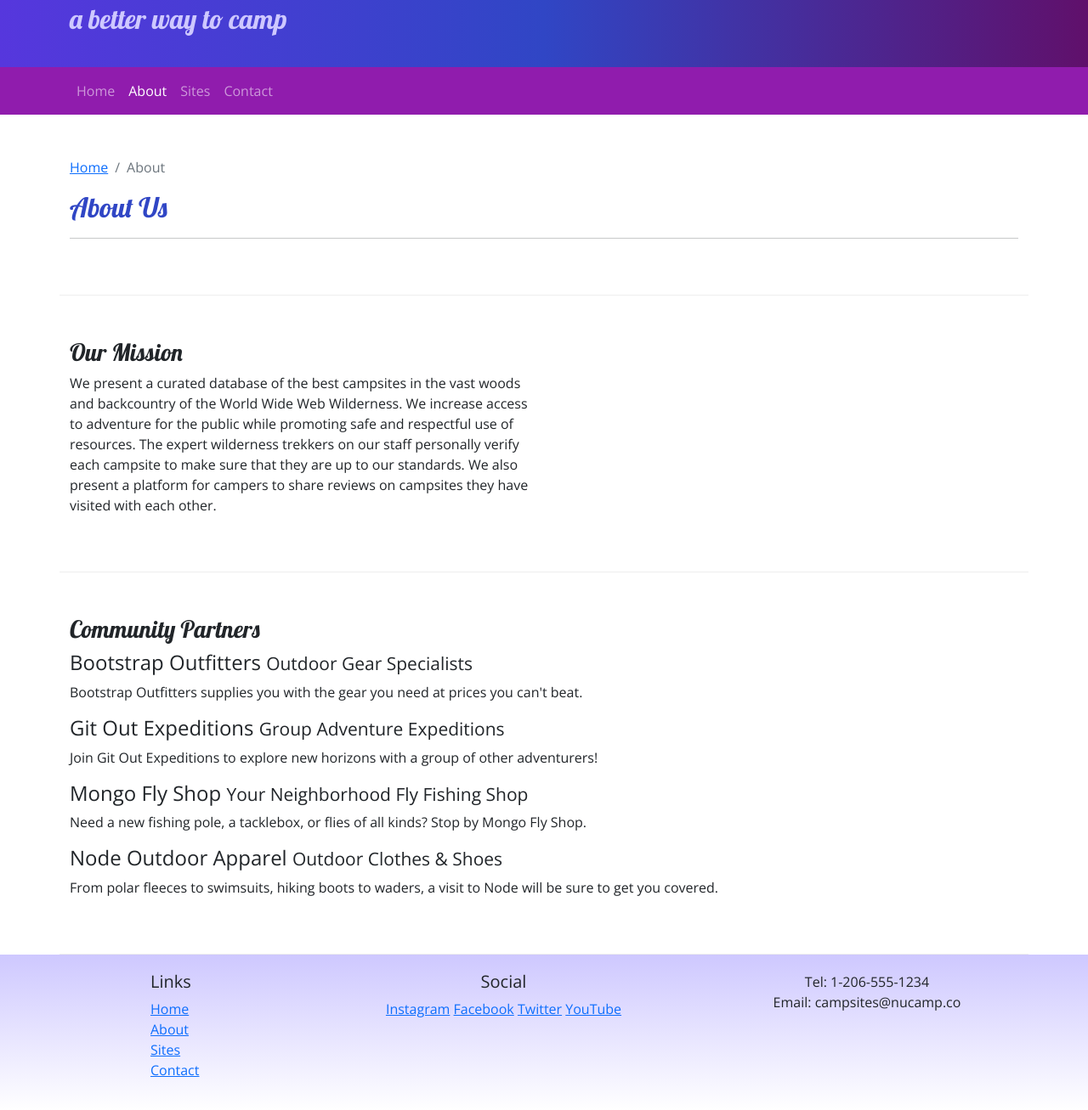
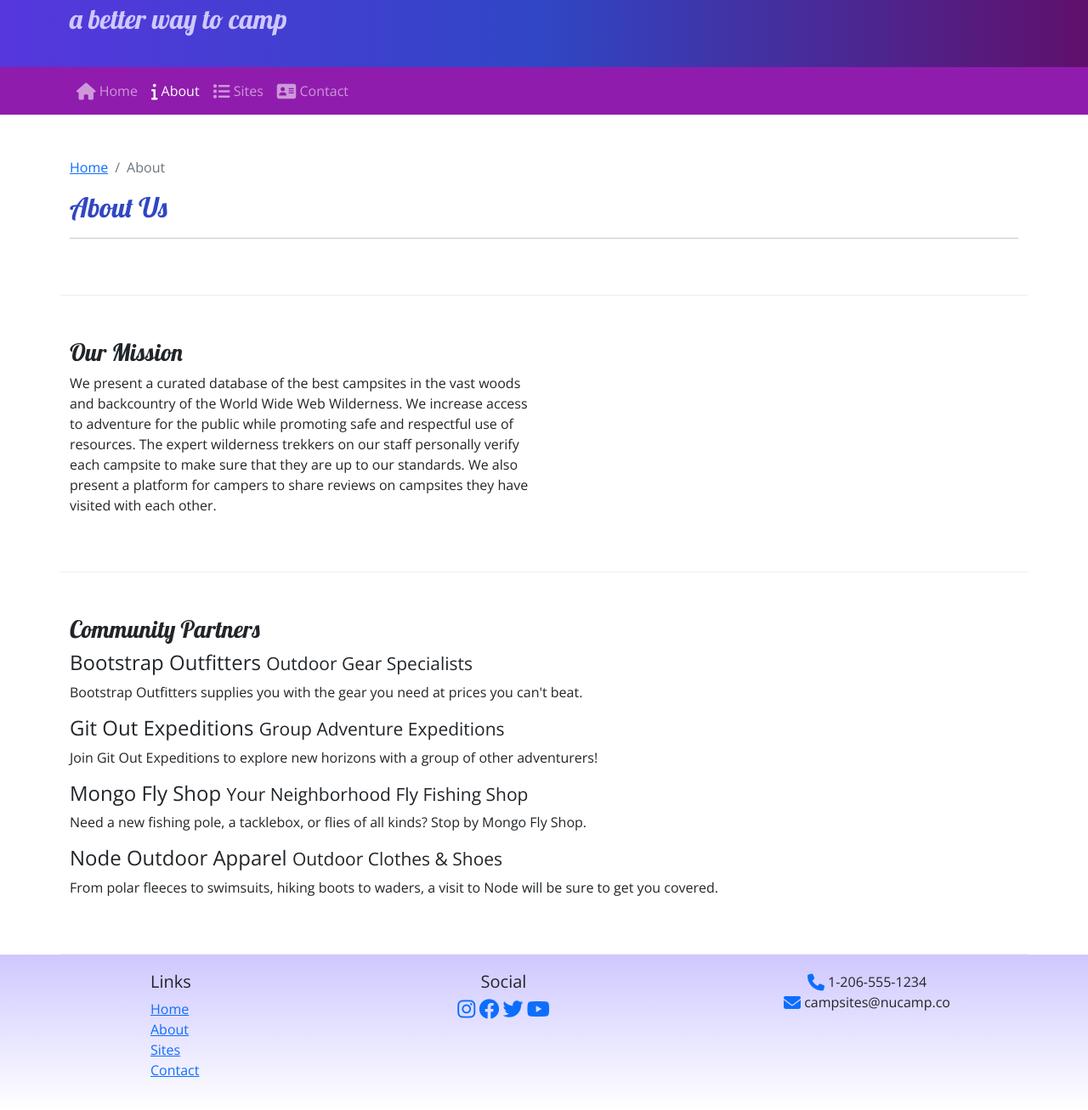
Before and after one commit to st3adyp1ck/nucampsite, a plain HTML site: page aboutus.html in a window 1280 px wide. Shown: the part 83-1390 px from the top of the page at 85% size. Drawn offline with nearby package versions, Linux system fonts and the light colour scheme.

Commit message:
Icon Fonts

```diff
--- a/aboutus.html
+++ b/aboutus.html
@@ -6,6 +6,11 @@
     <meta name="viewport" content="width=device-width, initial-scale=1" />
     <link href="https://cdn.jsdelivr.net/npm/bootstrap@5.2.3/dist/css/bootstrap.min.css" rel="stylesheet"
         integrity="sha384-rbsA2VBKQhggwzxH7pPCaAqO46MgnOM80zW1RWuH61DGLwZJEdK2Kadq2F9CUG65" crossorigin="anonymous" />
+
+    <link rel="stylesheet" href="https://cdnjs.cloudflare.com/ajax/libs/font-awesome/6.2.1/css/all.min.css"
+        integrity="sha512-MV7K8+y+gLIBoVD59lQIYicR65iaqukzvf/nwasF0nqhPay5w/9lJmVM2hMDcnK1OnMGCdVK+iQrJ7lzPJQd1w=="
+        crossorigin="anonymous" referrerpolicy="no-referrer" />
+
 
 
     <link rel="stylesheet" href="https://fonts.googleapis.com/css?family=Lobster|Open+Sans" />
@@ -30,15 +35,21 @@
     <nav class="navbar navbar-expand-sm navbar-dark sticky-top">
         <div class="container">
 
-        <button class="navbar-toggler ms-auto" type="button" data-bs-toggle="collapse" data-bs-target="#nucampNavbar">
+            <button class="navbar-toggler ms-auto" type="button" data-bs-toggle="collapse"
+                data-bs-target="#nucampNavbar">
                 <span class="navbar-toggler-icon"></span>
             </button>
             <div class="collapse navbar-collapse" id="nucampNavbar">
                 <ul class="navbar-nav">
-                <li class="nav-item"><a class="nav-link" href="index.html">Home</a></li>
-                <li class="nav-item"><a class="nav-link active" href="aboutus.html">About</a></li>
-                <li class="nav-item"><a class="nav-link" href="#">Sites</a></li>
-                <li class="nav-item"><a class="nav-link" href="#">Contact</a></li>
+                    <li class="nav-item"><a class="nav-link" href="index.html"><i class="fa-solid fa-house fa-lg"></i>
+                            Home</a></li>
+                    <li class="nav-item"><a class="nav-link active" href="#"><i class="fa-solid fa-info fa-lg"></i>
+                            About</a></li>
+                    <li class="nav-item"><a class="nav-link" href="#"><i class="fa-solid fa-list fa-lg"></i> Sites</a>
+                    </li>
+                    <li class="nav-item"><a class="nav-link" href="#"><i class="fa-solid fa-address-card fa-lg"></i>
+                            Contact</a></li>
+
                 </ul>
             </div>
 
@@ -78,13 +89,17 @@
                 <div class="col">
                     <h3>Community Partners</h3>
                     <h4>Bootstrap Outfitters <small>Outdoor Gear Specialists</small></h4>
-                    <p class="d-none d-sm-block">Bootstrap Outfitters supplies you with the gear you need at prices you can't beat.</p>
+                    <p class="d-none d-sm-block">Bootstrap Outfitters supplies you with the gear you need at prices you
+                        can't beat.</p>
                     <h4>Git Out Expeditions <small>Group Adventure Expeditions</small></h4>
-                    <p class="d-none d-sm-block">Join Git Out Expeditions to explore new horizons with a group of other adventurers!</p>
+                    <p class="d-none d-sm-block">Join Git Out Expeditions to explore new horizons with a group of other
+                        adventurers!</p>
                     <h4>Mongo Fly Shop <small>Your Neighborhood Fly Fishing Shop</small></h4>
-                    <p class="d-none d-sm-block">Need a new fishing pole, a tacklebox, or flies of all kinds? Stop by Mongo Fly Shop.</p>
+                    <p class="d-none d-sm-block">Need a new fishing pole, a tacklebox, or flies of all kinds? Stop by
+                        Mongo Fly Shop.</p>
                     <h4>Node Outdoor Apparel <small>Outdoor Clothes & Shoes</small></h4>
-                    <p class="d-none d-sm-block">From polar fleeces to swimsuits, hiking boots to waders, a visit to Node will be sure to get you
+                    <p class="d-none d-sm-block">From polar fleeces to swimsuits, hiking boots to waders, a visit to
+                        Node will be sure to get you
                         covered.</p>
                 </div>
             </div>
@@ -106,14 +121,15 @@
                 </div>
                 <div class="col-6 col-sm-5 text-center">
                     <h5>Social</h5>
-                    <a href="http://instagram.com/">Instagram</a>
-                    <a href="http://facebook.com/">Facebook</a>
-                    <a href="http://twitter.com/">Twitter</a>
-                    <a href="http://youtube.com/">YouTube</a>
+                    <a href="http://instagram.com/"><i class="fa-brands fa-instagram fa-xl"></i></a>
+                    <a href="http://facebook.com/"><i class="fa-brands fa-facebook fa-xl"></i></a>
+                    <a href="http://twitter.com/"><i class="fa-brands fa-twitter fa-xl"></i></a>
+                    <a href="http://youtube.com/"><i class="fa-brands fa-youtube fa-xl"></i></a>
                 </div>
                 <div class="col-sm-4 text-center">
-                    Tel: 1-206-555-1234<br />
-                    Email: campsites@nucamp.co
+                    <i class="fa-solid fa-phone fa-lg text-primary"></i> 1-206-555-1234
+                    <br />
+                    <i class="fa-solid fa-envelope fa-lg text-primary"></i> campsites@nucamp.co
                 </div>
             </div>
         </div>
```
Also changed, not shown: index.html (+14 -10 lines), 1 other file. Lines whose indentation alone changed are shown as unchanged.
